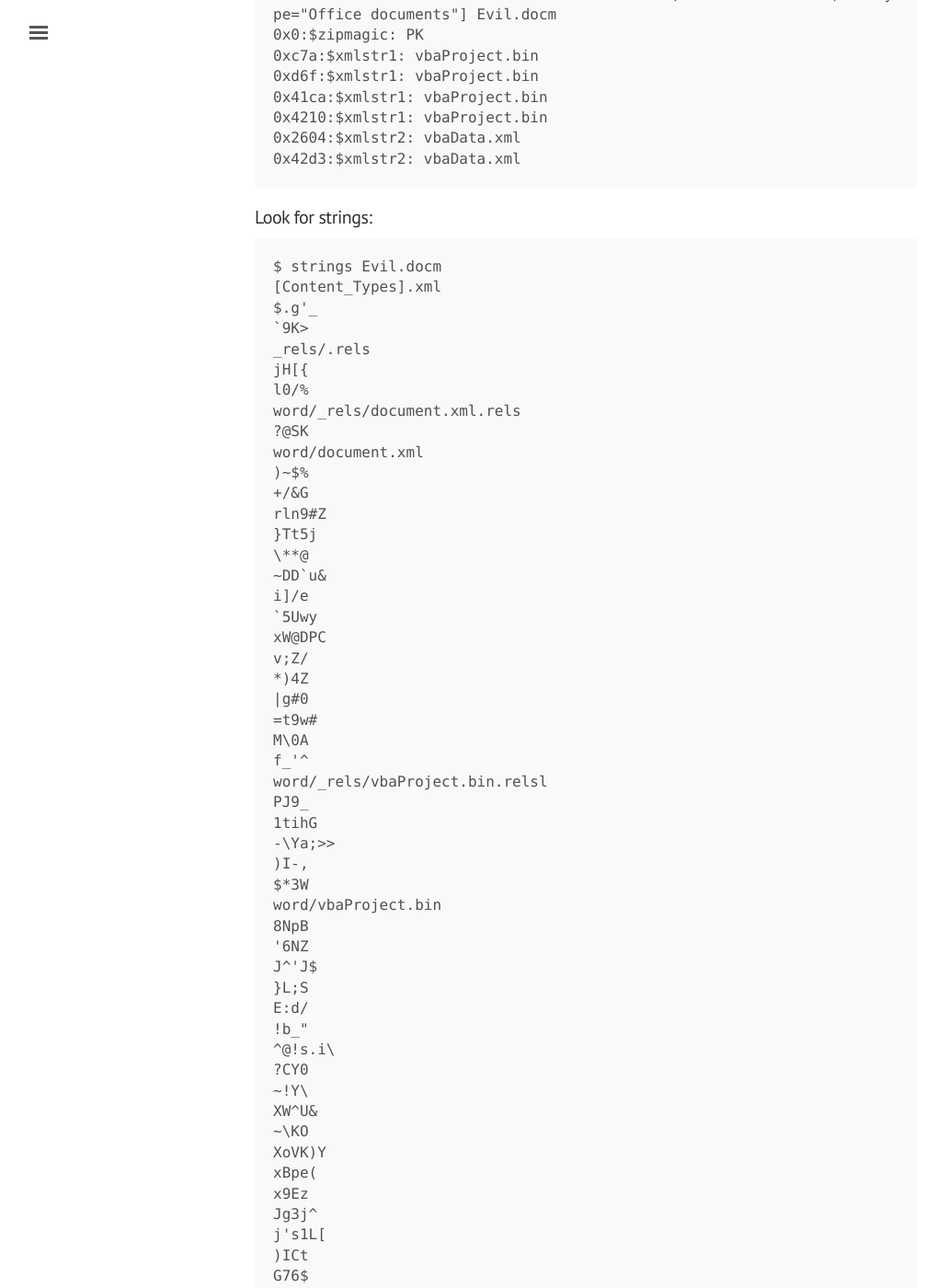
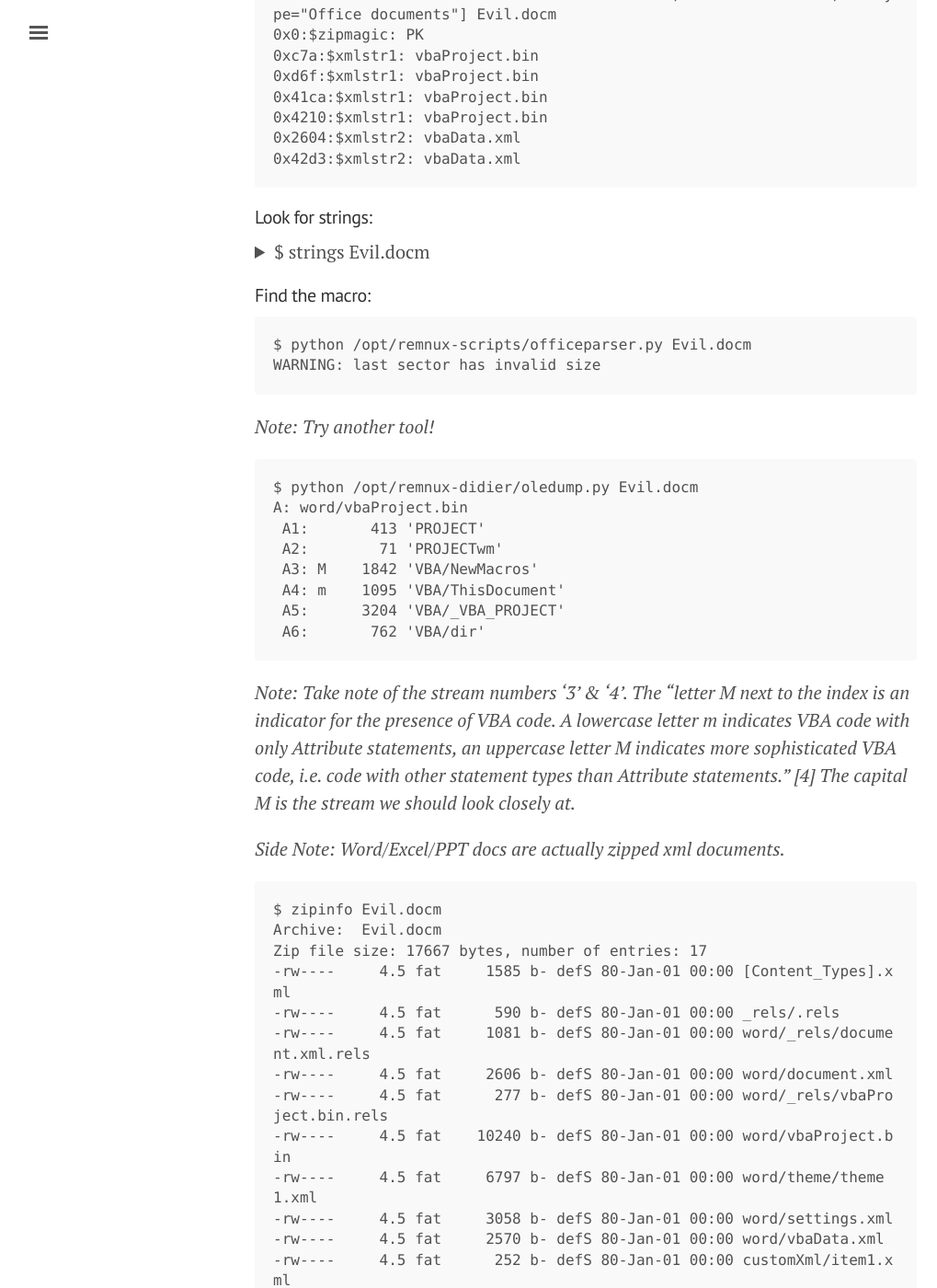
Before and after one commit to ragingrooster/ragingrooster.github.io, a Jekyll site: the page built from _posts/2019-03-01-Malware-Triage-Workshop-Answers.md, in a window 1280 px wide and 1400 px high, scrolled down 4392 px. Shown: the whole window at 92% size, without its empty margins (3-1022 px from the left). Built offline with Jekyll 4.4.1, drawn with Linux system fonts in a browser that asks for light colours; some of the changed text lies outside the part shown.

Commit message:
Update 2019-03-01-Malware-Triage-Workshop-Answers.md

````diff
--- a/_posts/2019-03-01-Malware-Triage-Workshop-Answers.md
+++ b/_posts/2019-03-01-Malware-Triage-Workshop-Answers.md
@@ -158,8 +158,9 @@ Contains_VBA_macro_code [] [author="evild3ad",description="Detect a MS Office do
 0x42d3:$xmlstr2: vbaData.xml
 ```
 #### Look for strings:
-```
-$ strings Evil.docm
+<details>
+<summary>$ strings Evil.docm</summary>
+<br>
 [Content_Types].xml
 $.g'_
 `9K>
@@ -387,7 +388,8 @@ customXml/itemProps1.xmlPK
 t?9z
 customXml/_rels/item1.xml.relsPK
 word/fontTable.xmlPK
-```
+</details>
+
 #### Find the macro:
 ```
 $ python /opt/remnux-scripts/officeparser.py Evil.docm
````
